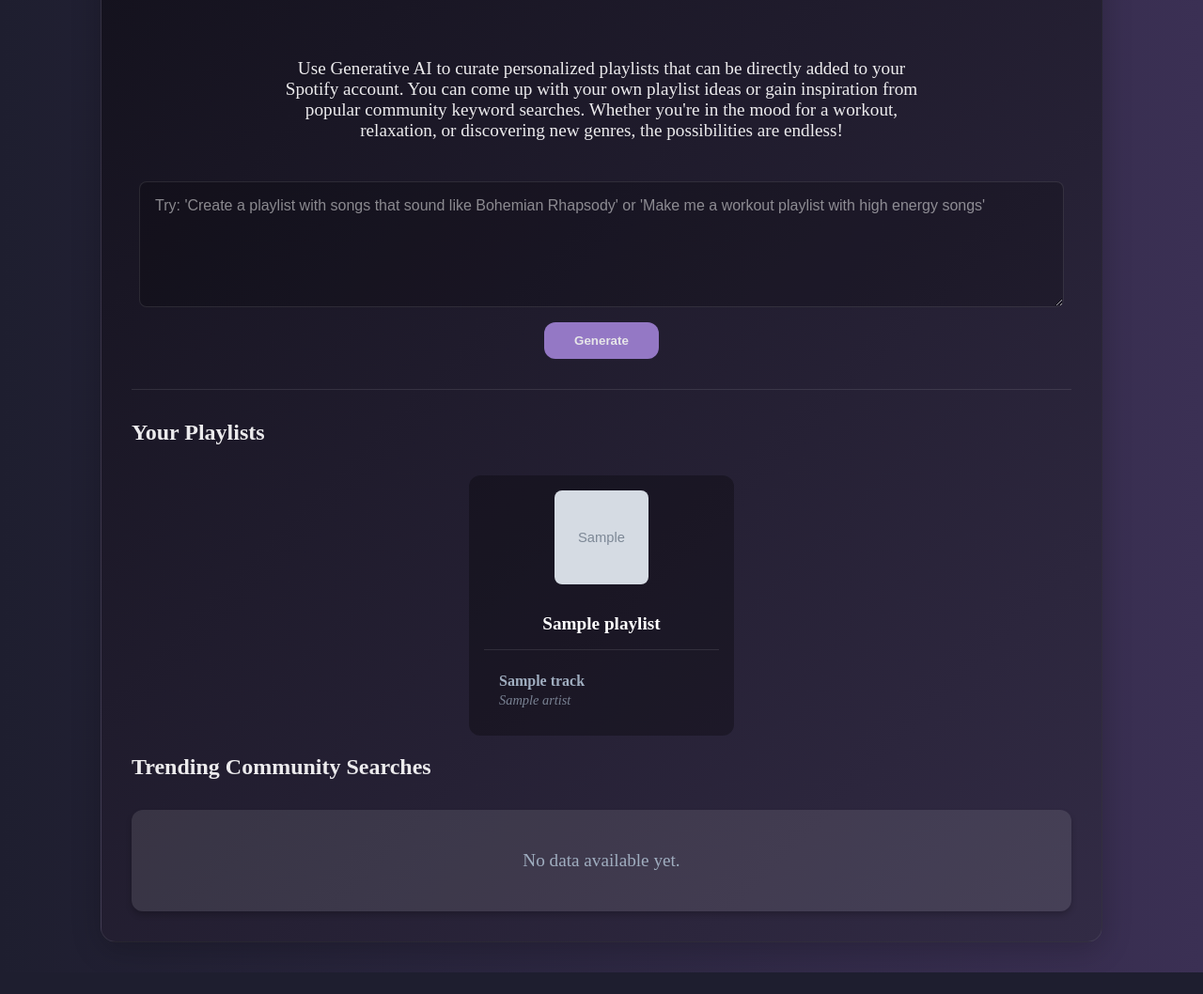
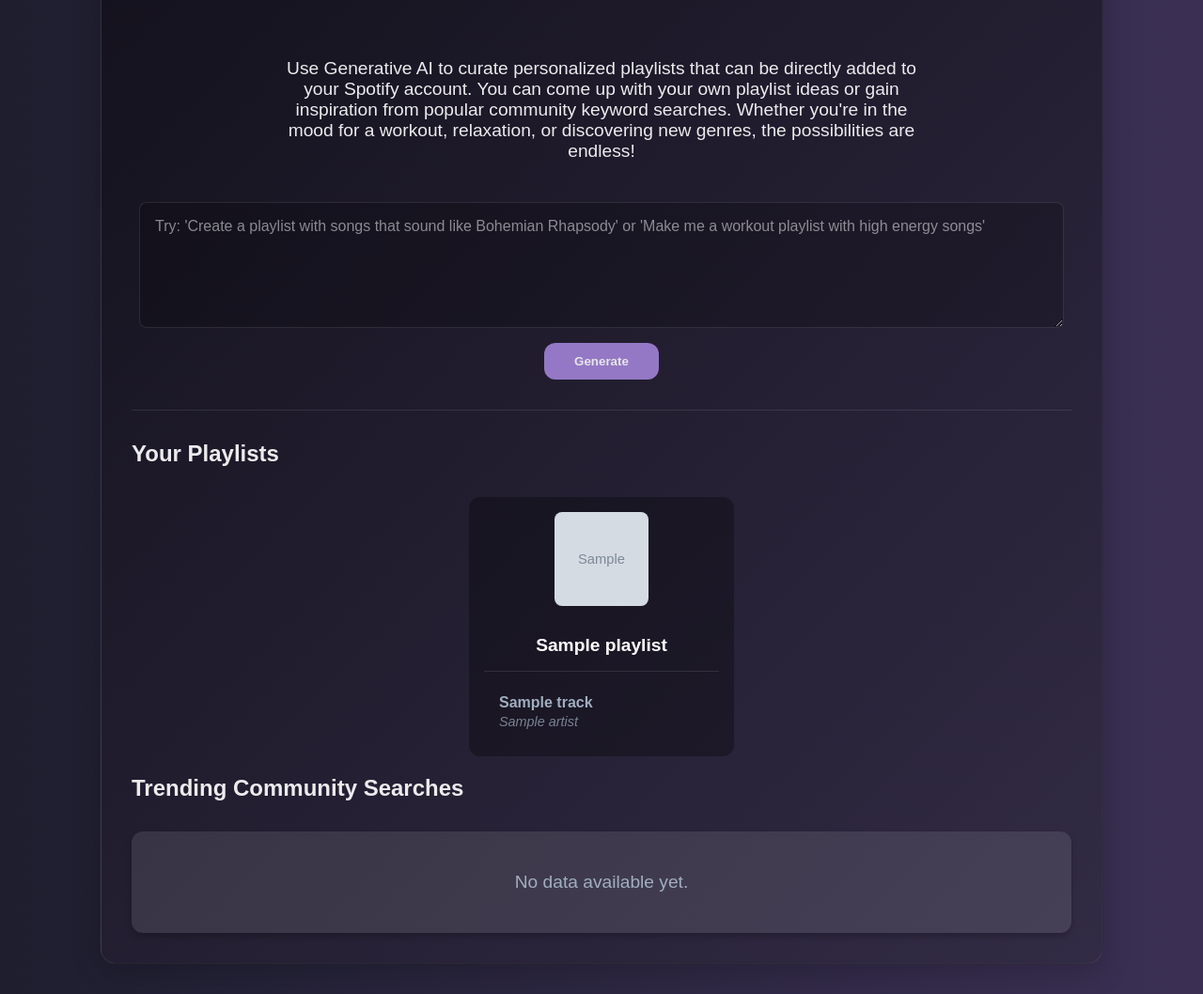
Before and after one commit to PaursaK/GenAI-Playlist, a Flask app: template templates/home.html in a window 1280 px wide. Shown: the part 134-1192 px from the top of the page at 94% size. Before the commit the page ends 1169 px from the top, so only its background shows below. Run offline with Flask 3, Linux system fonts and the light colour scheme; the template is opened without the code that fills it: most values are stand-ins (such as "Sample title", 1, 10 or a date in 2020); grey boxes marked "Sample" are stand-in pictures.

Commit message:
adjusted font to match spotify's

```diff
--- a/static/css/home.css
+++ b/static/css/home.css
@@ -7,6 +7,7 @@ body {
     display: flex;
     flex-direction: column;
     align-items: center;
+    font-family: SpotifyMixUI, CircularSp-Arab, CircularSp-Hebr, CircularSp-Cyrl, CircularSp-Grek, CircularSp-Deva, var(--fallback-fonts, sans-serif);
 }
 
 .welcome-container {
@@ -62,7 +63,7 @@ body {
     border: 1px solid rgba(255, 255, 255, 0.1);
     border-radius: 8px;
     color: white;
-    font-family: Arial, sans-serif;
+    font-family: SpotifyMixUI, CircularSp-Arab, CircularSp-Hebr, CircularSp-Cyrl, CircularSp-Grek, CircularSp-Deva, var(--fallback-fonts, sans-serif);
     font-size: 1rem;
     resize: vertical;
     outline: none;
@@ -286,7 +287,7 @@ body {
     gap: 8px;
     width: 100%;
     padding: 0.4rem;
-    color: #B794F4;
+    color: #c7a8fb;
     text-decoration: none;
     border-radius: 6px;
     transition: all 0.2s ease;
```
